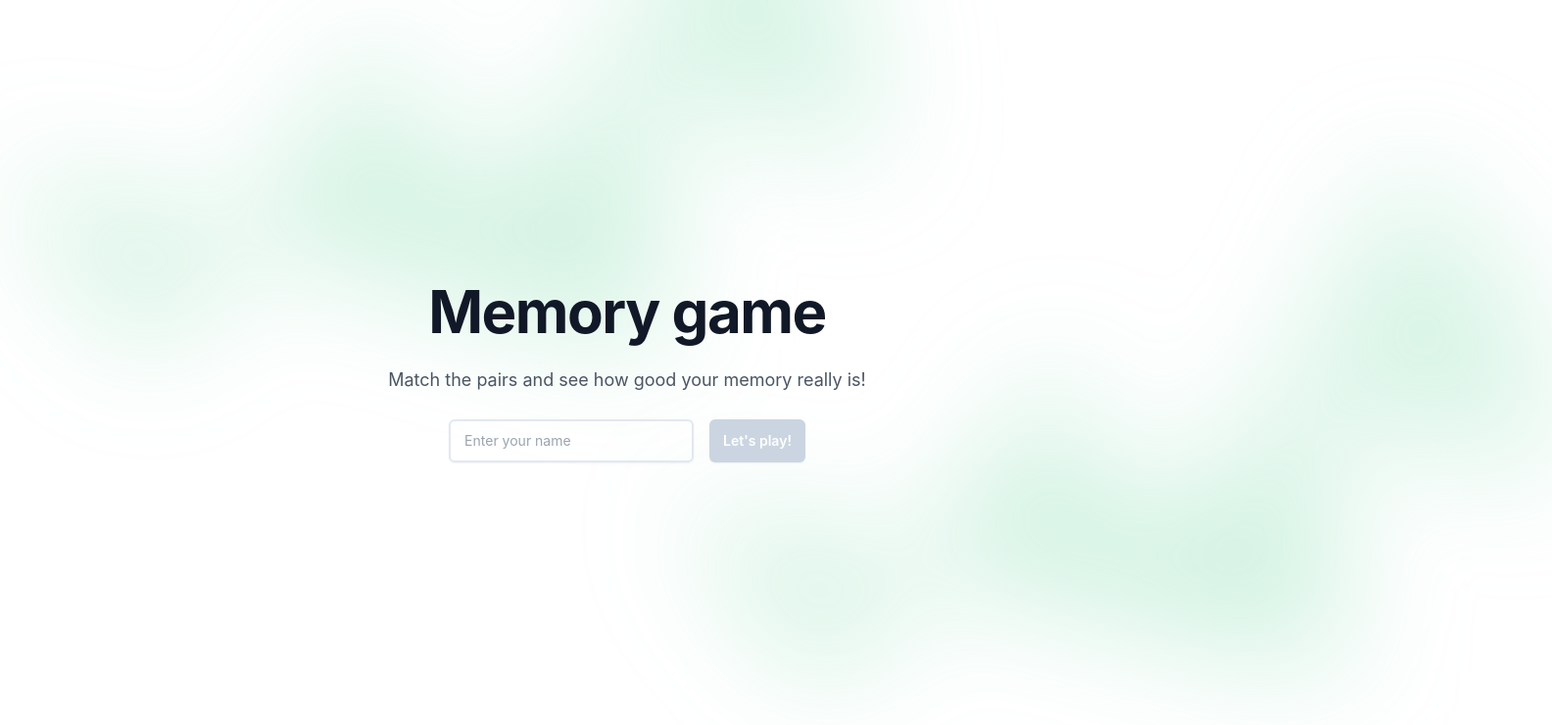
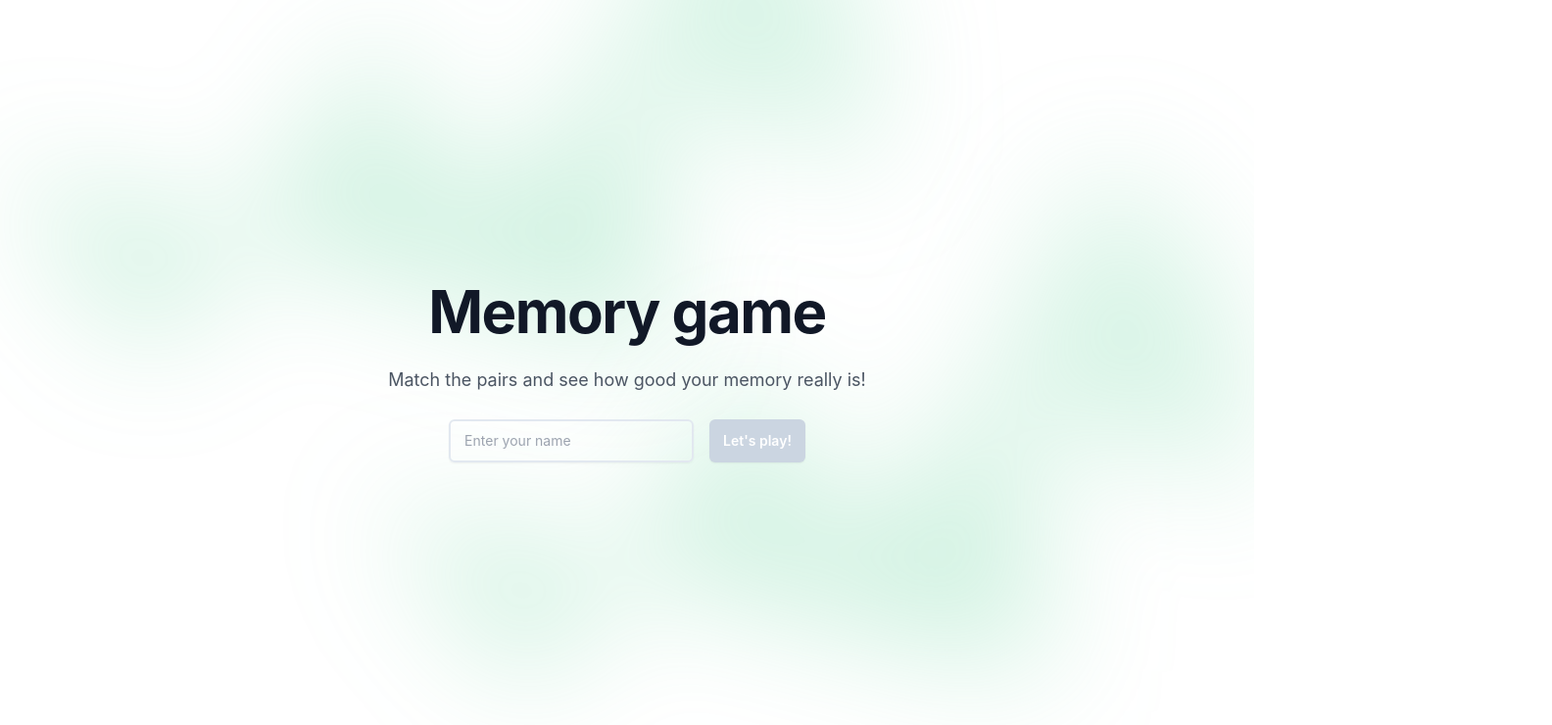
Before and after one commit to victoriarodriguezz/memory-game, a React (Create React App) app: page / in a window 1280 px wide. Shown: the top 740 px of the page at 98% size, 1584 px wide, since content can reach past the window. Built offline with nearby package versions, Linux system fonts and the light colour scheme.

Commit message:
fix(MainLayout): update styles

```diff
--- a/src/layouts/MainLayout/MainLayout.jsx
+++ b/src/layouts/MainLayout/MainLayout.jsx
@@ -18,7 +18,7 @@ const MainLayout = () => {
                 aria-hidden="true"
                 className="main-layout__blur-container top-1/4"
             >
-                <div className="main-layout__blur-container__blur left-[calc(50%+3rem)]" />
+                <div className="main-layout__blur-container__blur right-0" />
             </div>
         </div>
     );
--- a/src/layouts/MainLayout/MainLayout.styles.scss
+++ b/src/layouts/MainLayout/MainLayout.styles.scss
@@ -2,7 +2,7 @@
     background-color: #fff;
     position: relative;
     isolation: isolate;
-    padding: 2rem 1rem 0 1rem;
+    padding: 2rem 1rem 2rem 1rem;
 
     &__blur-container {
         position: absolute;
@@ -14,7 +14,7 @@
         filter: blur(64px);
 
         &__blur {
-            position: relative;
+            position: absolute;
             opacity: 0.3;
             width: 70%;
             aspect-ratio: 1155/678;
```
